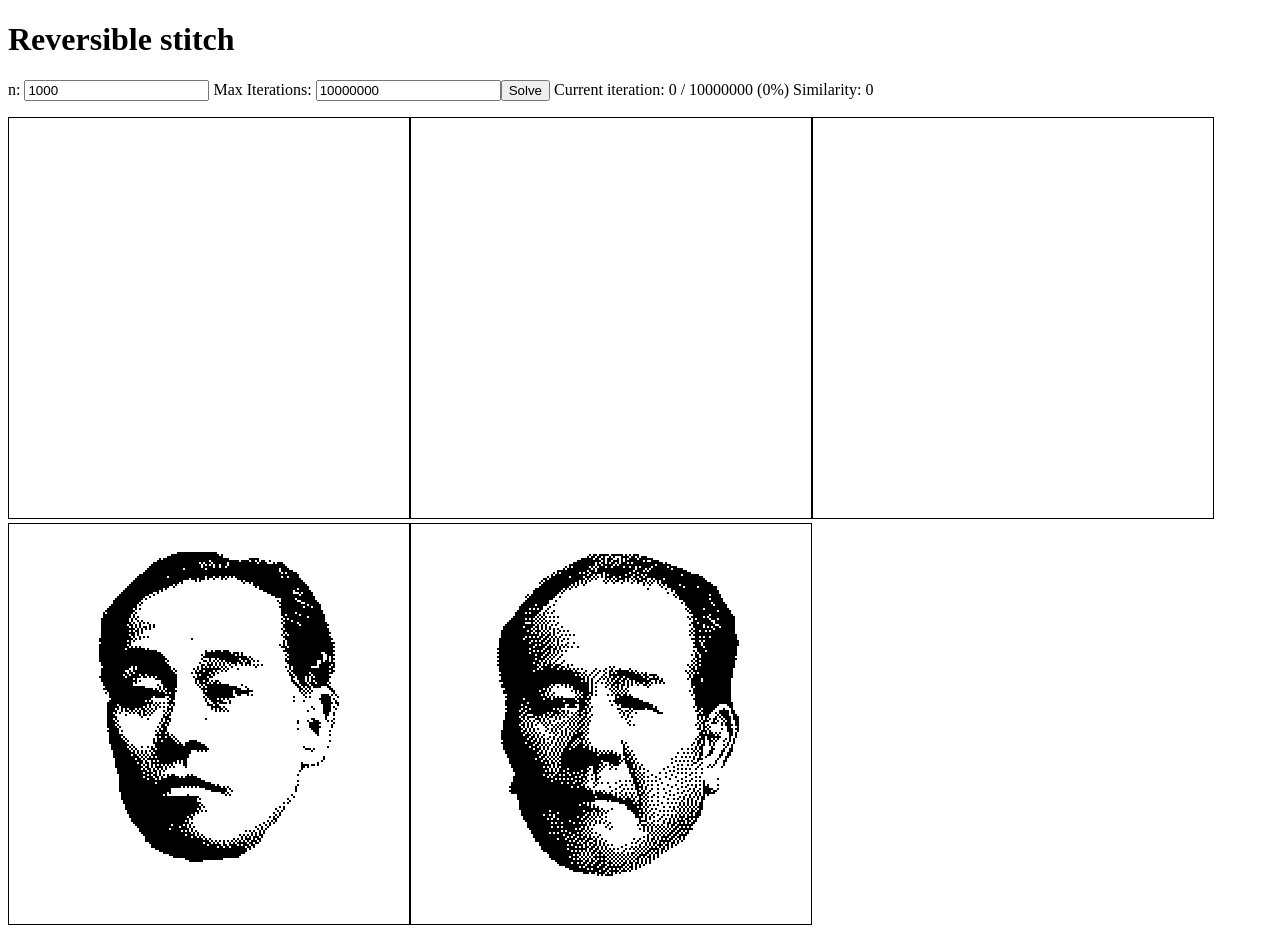
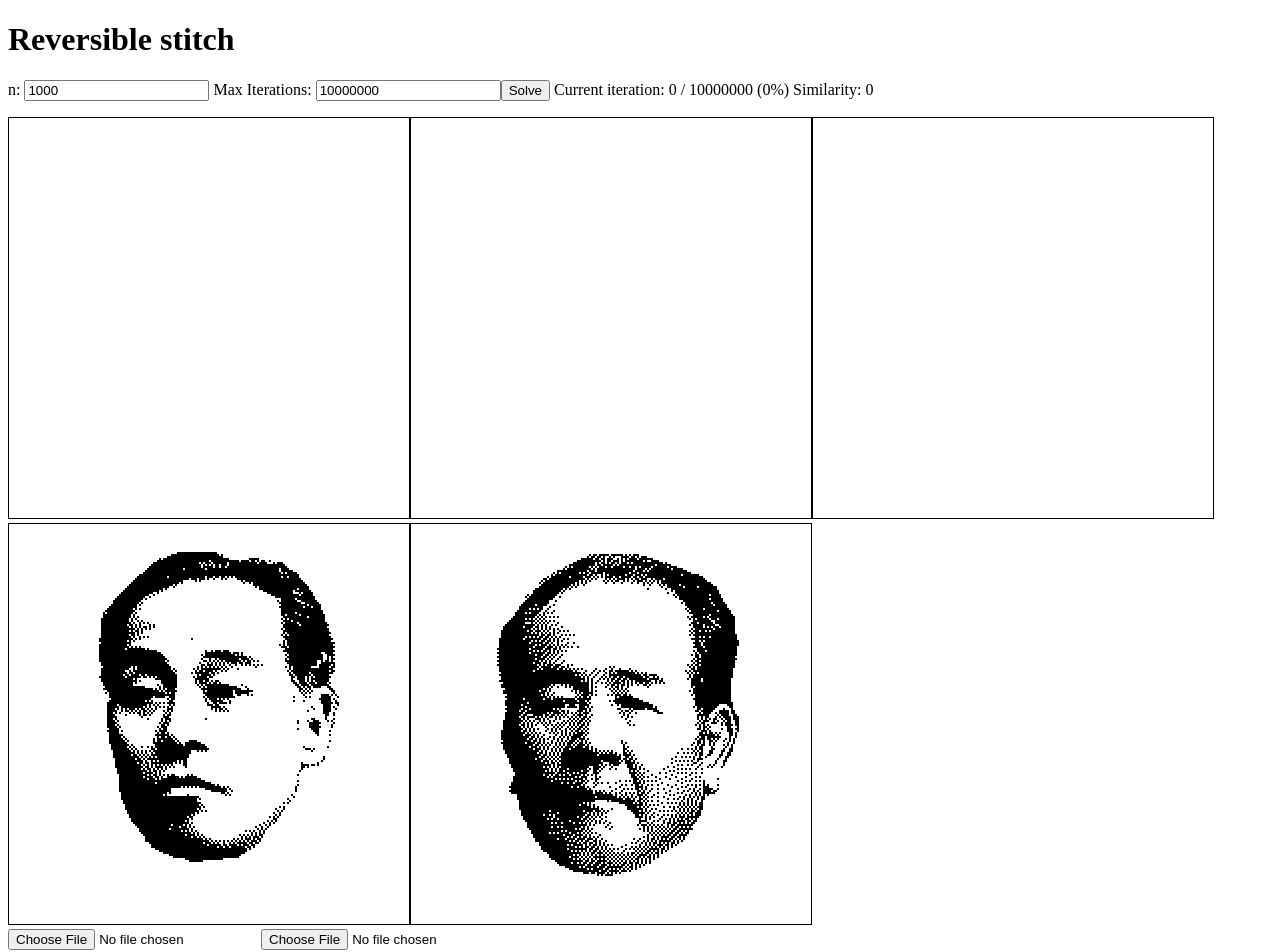
Before and after one commit to monman53/reversible-stitch, a Nuxt app: page / in a window 1280 px wide. Shown: the top 952 px of the page. Built offline with nearby package versions, Linux system fonts and the light colour scheme.

Commit message:
Image upload feature

```diff
--- a/app/app.vue
+++ b/app/app.vue
@@ -38,44 +38,74 @@ const viewBox = computed(() => {
   return `0 0 ${width} ${height}`;
 });
 
+const drawImage = (
+  canvas: HTMLCanvasElement,
+  img: HTMLImageElement,
+  flip: boolean
+) => {
+  const ctx = canvas.getContext("2d");
+  if (!ctx) return;
+  ctx.clearRect(0, 0, canvas.width, canvas.height);
+  ctx.drawImage(img, 0, 0, canvas.width, canvas.height);
+  if (flip) {
+    // Horizontally flip the image
+    ctx.scale(-1, 1);
+    ctx.drawImage(img, -canvas.width, 0, canvas.width, canvas.height);
+    ctx.scale(-1, 1); // Reset scale to normal
+  }
+  const imageData = ctx.getImageData(0, 0, canvas.width, canvas.height);
+  const ditheredImageData = dither(imageData);
+  ctx.putImageData(ditheredImageData, 0, 0);
+  return imageDataToImg(ditheredImageData);
+};
+
+const uploadFrontImage = async (event: Event) => {
+  const input = event.target as HTMLInputElement;
+  if (!input.files || input.files.length === 0) return;
+  const file = input.files[0];
+  const img = new Image();
+  img.src = URL.createObjectURL(file);
+  img.onload = () => {
+    frontImg = drawImage(
+      document.getElementById("front-ref") as HTMLCanvasElement,
+      img,
+      false
+    );
+  };
+};
+
+const uploadBackImage = async (event: Event) => {
+  const input = event.target as HTMLInputElement;
+  if (!input.files || input.files.length === 0) return;
+  const file = input.files[0];
+  const img = new Image();
+  img.src = URL.createObjectURL(file);
+  img.onload = () => {
+    backImg = drawImage(
+      document.getElementById("back-ref") as HTMLCanvasElement,
+      img,
+      true
+    );
+  };
+};
+
 onMounted(() => {
   {
     const canvas = document.getElementById("front-ref") as HTMLCanvasElement;
-    const ctx = canvas.getContext("2d");
-    if (!ctx) return;
-
     const img = new Image();
     img.src = "/front.png";
     img.onload = () => {
-      ctx.clearRect(0, 0, canvas.width, canvas.height);
-      ctx.drawImage(img, 0, 0, canvas.width, canvas.height);
-      const imageData = ctx.getImageData(0, 0, canvas.width, canvas.height);
-      const ditheredImageData = dither(imageData);
-      frontImg = imageDataToImg(ditheredImageData);
-      ctx.putImageData(ditheredImageData, 0, 0);
+      frontImg = drawImage(canvas, img, false);
     };
   }
   {
     const canvas = document.getElementById("back-ref") as HTMLCanvasElement;
-    const ctx = canvas.getContext("2d");
-    if (!ctx) return;
-
     const img = new Image();
     img.src = "/back.png";
     img.onload = () => {
-      ctx.clearRect(0, 0, canvas.width, canvas.height);
-      ctx.drawImage(img, 0, 0, canvas.width, canvas.height);
-      // Horizontally flip the image
-      ctx.scale(-1, 1);
-      ctx.drawImage(img, -canvas.width, 0, canvas.width, canvas.height);
-      ctx.scale(-1, 1); // Reset scale to normal
-      const imageData = ctx.getImageData(0, 0, canvas.width, canvas.height);
-      const ditheredImageData = dither(imageData);
-      backImg = imageDataToImg(ditheredImageData);
-      ctx.putImageData(ditheredImageData, 0, 0);
+      backImg = drawImage(canvas, img, true);
     };
   }
-  // answer.value = solve(width, height, frontImg, backImg, n);
 });
 
 const onClickSolve = async () => {
@@ -150,6 +180,10 @@ const onClickSolve = async () => {
       <canvas id="front-ref" ref="front-ref" :width :height></canvas>
       <canvas id="back-ref" ref="back-ref" :width :height class="flip"></canvas>
     </div>
+    <div>
+      <input type="file" accept="image/*" @change="uploadFrontImage" />
+      <input type="file" accept="image/*" @change="uploadBackImage" />
+    </div>
   </div>
 </template>
 <style>
```
